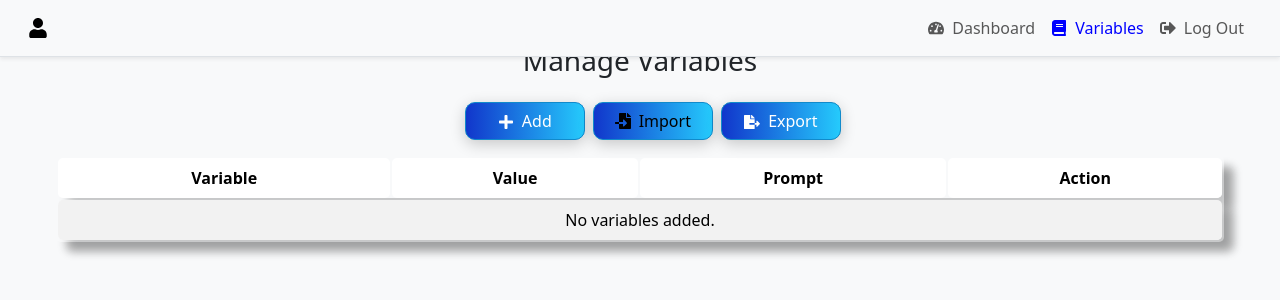
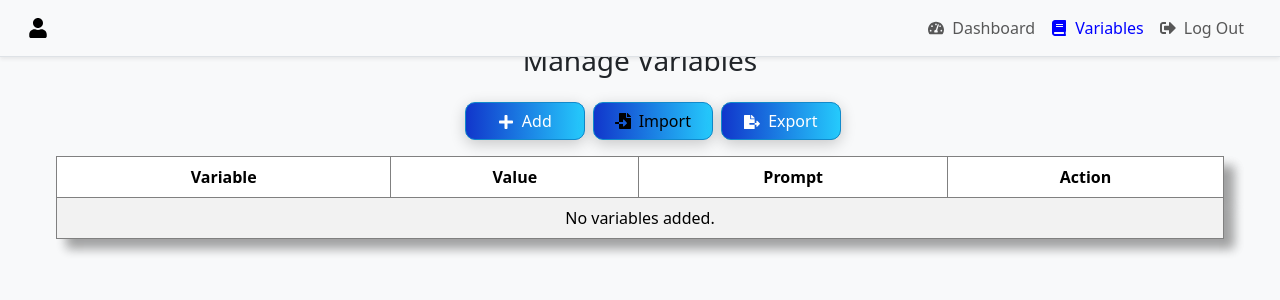
Before and after one commit to PADMANABAN5/tiny-magic, a React (Create React App) app: page /variables in a window 1280 px wide. Shown: the top 300 px of the page. Built offline with nearby package versions, Linux system fonts and the light colour scheme.

Commit message:
css updated

```diff
--- a/src/styles/variables.css
+++ b/src/styles/variables.css
@@ -1,7 +1,6 @@
 table,tr,th,td{
-    border-radius: 5px;
-    border: none;
-    border-collapse: separate !important;
+    border-radius: 0px;
+    border: 1px solid gray;
     box-shadow: 10px 10px 10px rgba(0, 0, 0, 0.2);
 }
 
```
Also changed, not shown: 1 other file (tests, documents, lock files or other folders).
